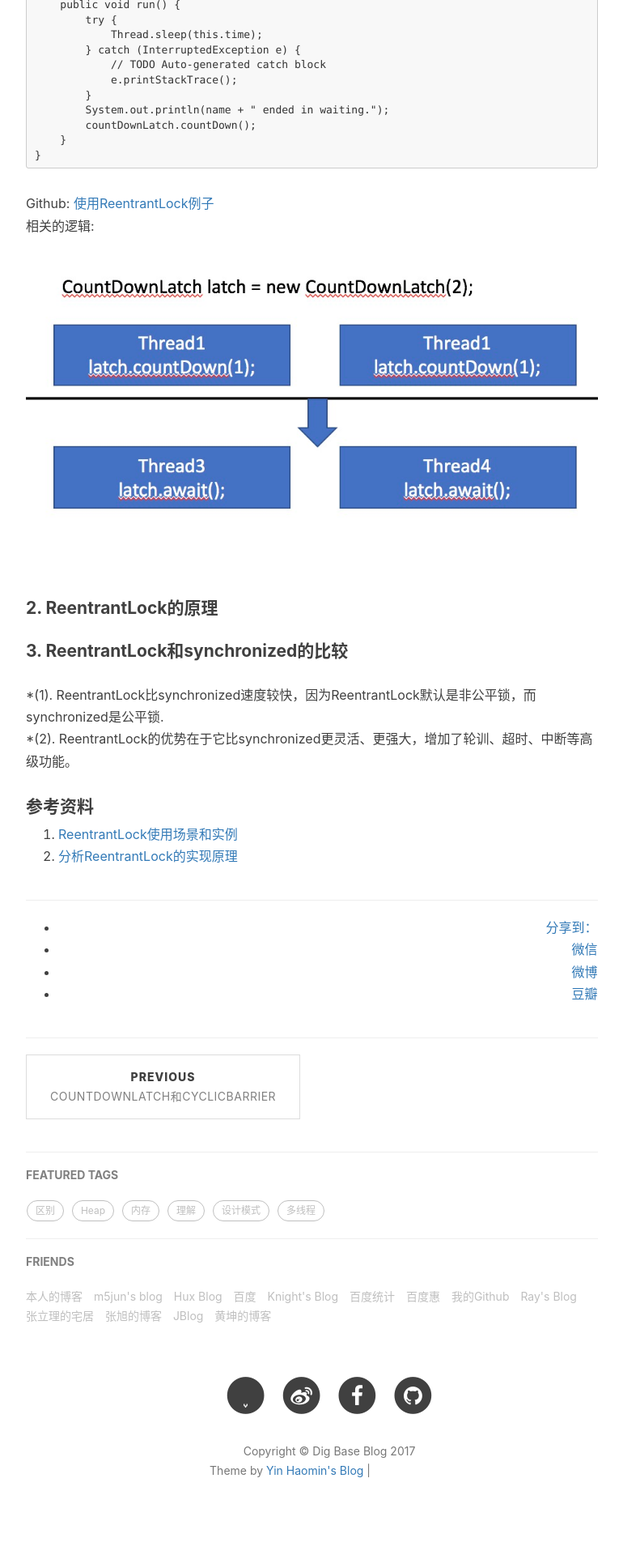
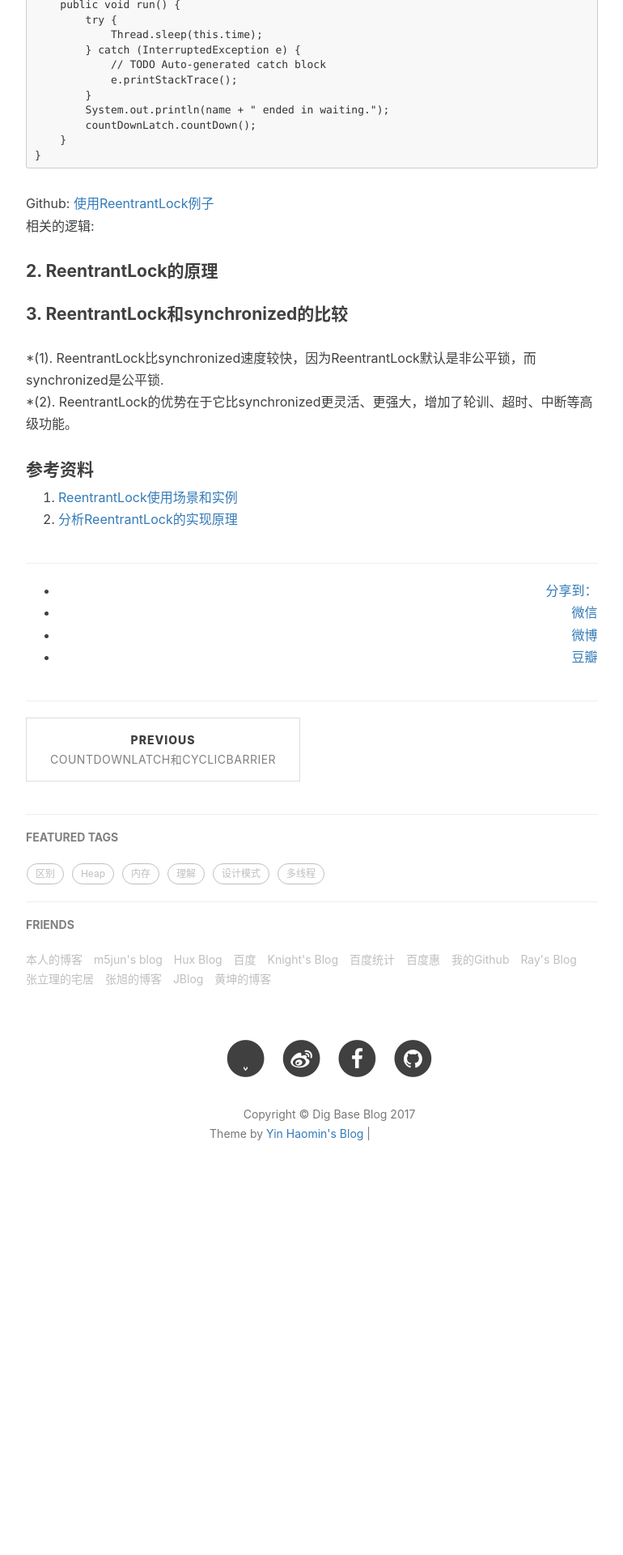
Before and after one commit to baiscjava/basicjava.github.io, a Jekyll site: the page built from _posts/2017-06-26-ReentrantLock的使用.md, in a window 1280 px wide. Shown: the part 1159-3079 px from the top of the page at 81% size, without its empty margins (233-1003 px from the left). Built offline with Jekyll 4.4.1, drawn with Linux system fonts in a browser that asks for light colours; nearby versions of some CDN libraries; comment, search, counter and statistics services are not loaded; after the commit the page ends 2663 px from its top, so only the background shows below that; grey boxes are pictures that could not be loaded.

Commit message:
Update 2017-06-26-ReentrantLock的使用.md

````diff
--- a/_posts/2017-06-26-ReentrantLock的使用.md
+++ b/_posts/2017-06-26-ReentrantLock的使用.md
@@ -56,7 +56,6 @@ public class CountDwonLatchWorker extends Thread {
 ```
 Github: [使用ReentrantLock例子](https://github.com/yinhaomin/common-test/tree/master/common-test-service/src/main/java/com/baidu/common/test/service/cocurrency)<br>
 相关的逻辑:<br>
-![gras](/images/aqs/CountDownLatch_usage.jpeg)<br>
 
 
 #### 2. ReentrantLock的原理
````
